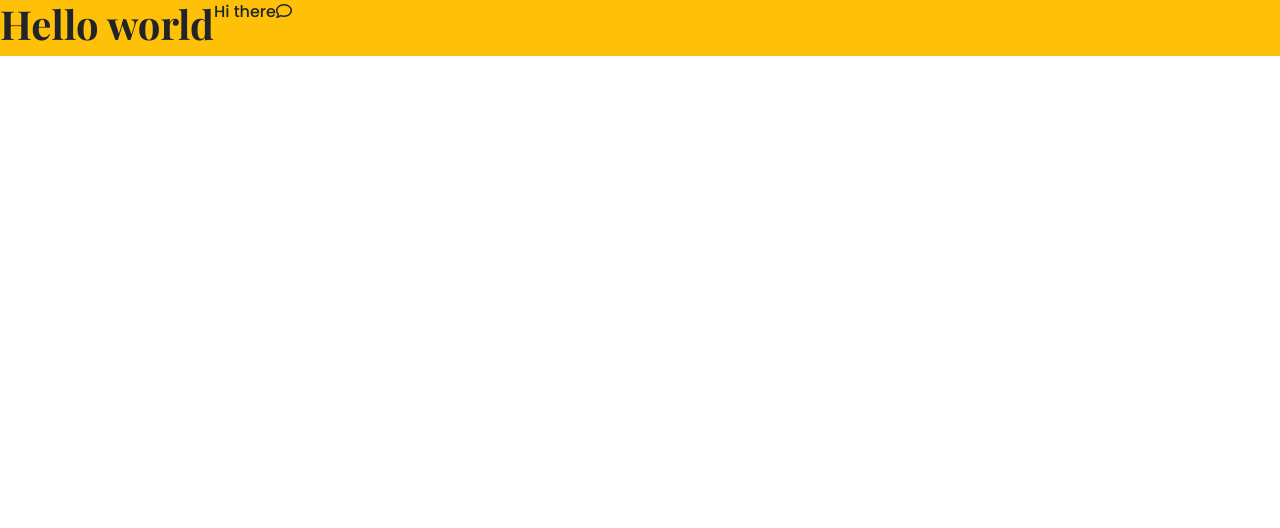
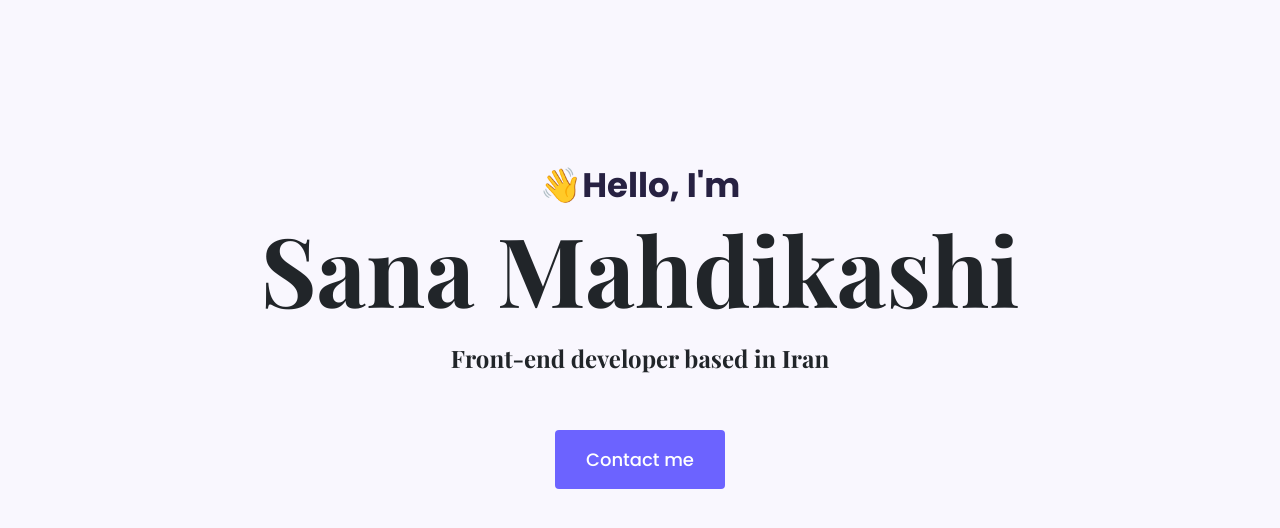
Before and after one commit to sana-mk/myPortfolio, a plain HTML site: page index.html in a window 1280 px wide. Drawn offline with nearby package versions, Linux system fonts and the light colour scheme; a web font is replaced by a local one.

Commit message:
creating homepage

```diff
--- a/index.html
+++ b/index.html
@@ -28,9 +28,13 @@
     <title>Document</title>
   </head>
   <body>
-    <div class="d-flex bg-warning">
-      <h1>Hello world</h1>
-      <p>Hi there<i class="fa fa-comment-o" aria-hidden="true"></i></p>
+    <div class="hero">
+      <p>👋Hello, I'm</p>
+      <h1>Sana Mahdikashi</h1>
+      <h2 class="mb-5">Front-end developer based in Iran</h2>
+      <div>
+        <a href="#" class="btn btn-branding">Contact me</a>
+      </div>
     </div>
   </body>
 </html>
--- a/styles/app.css
+++ b/styles/app.css
@@ -1,8 +1,49 @@
-h1 {
-  font-family: "Playfair Display", serif;
+:root {
+  --branding-color: #6c63ff;
+  --secondary-color: #f9f7fe;
+  --heading-font-family: "Playfair Display", serif;
+  --default-font-family: "Poppins", sans-serif;
+}
+body {
+  font-family: var(--default-font-family);
+}
+h1,
+h2,
+h3,
+h4,
+h5,
+h6 {
+  font-family: var(--heading-font-family);
   font-weight: bold;
 }
+h1 {
+  font-size: 96px;
+}
 p {
-  font-family: "Poppins", sans-serif;
   font-weight: normal;
 }
+.hero {
+  background: var(--secondary-color);
+  text-align: center;
+  padding: 160px 20px;
+}
+.hero p {
+  font-size: 34px;
+  font-weight: bold;
+  margin: 0;
+  color: #272142;
+}
+.hero h2 {
+  font-family: var(--heading-font-family);
+  font-weight: normal;
+  font-size: 24px;
+  line-height: 2;
+}
+.btn-branding {
+  background: var(--branding-color);
+  border-radius: 4px;
+  color: white;
+  font-size: 18px;
+  line-height: 27px;
+  padding: 15px 30px;
+}
```
